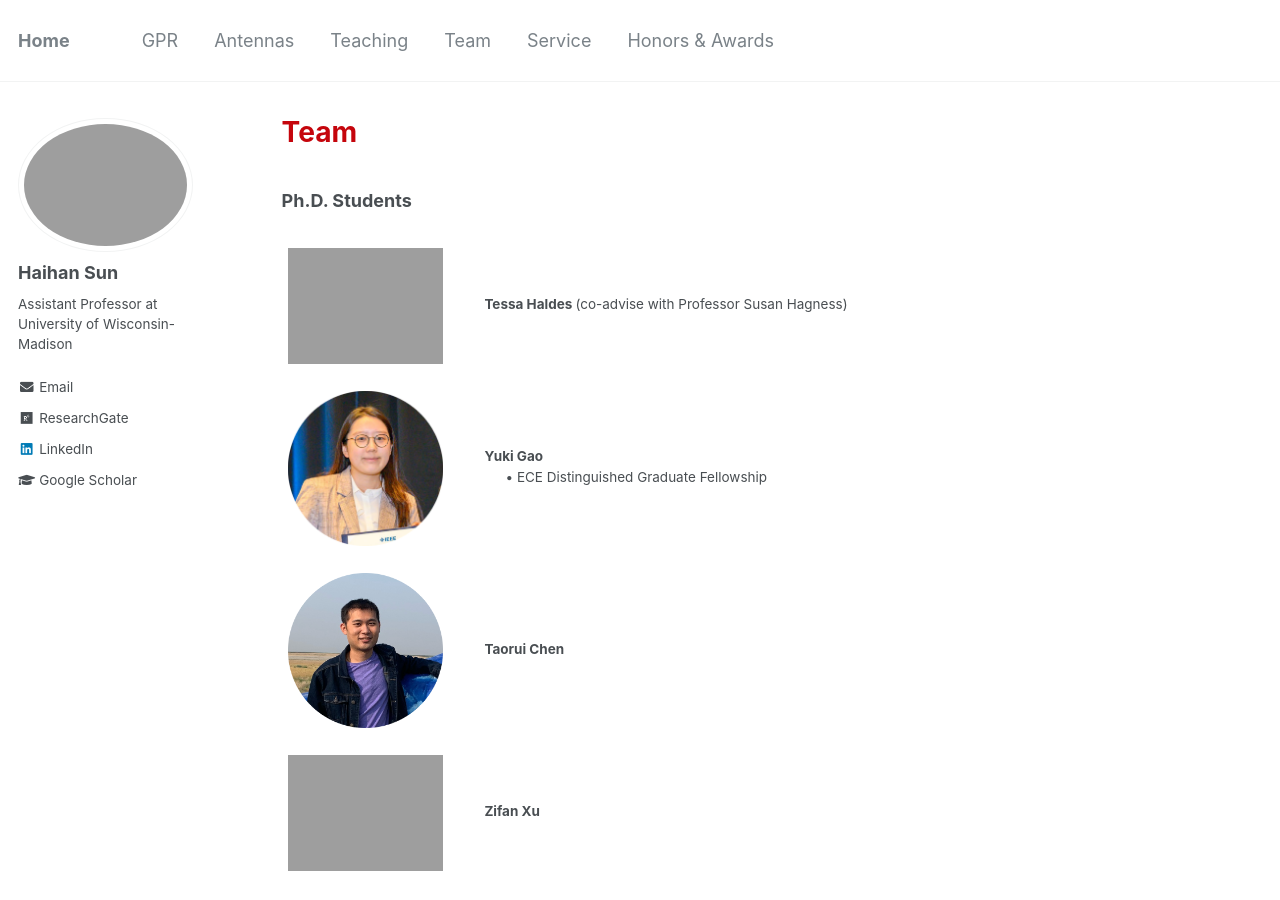
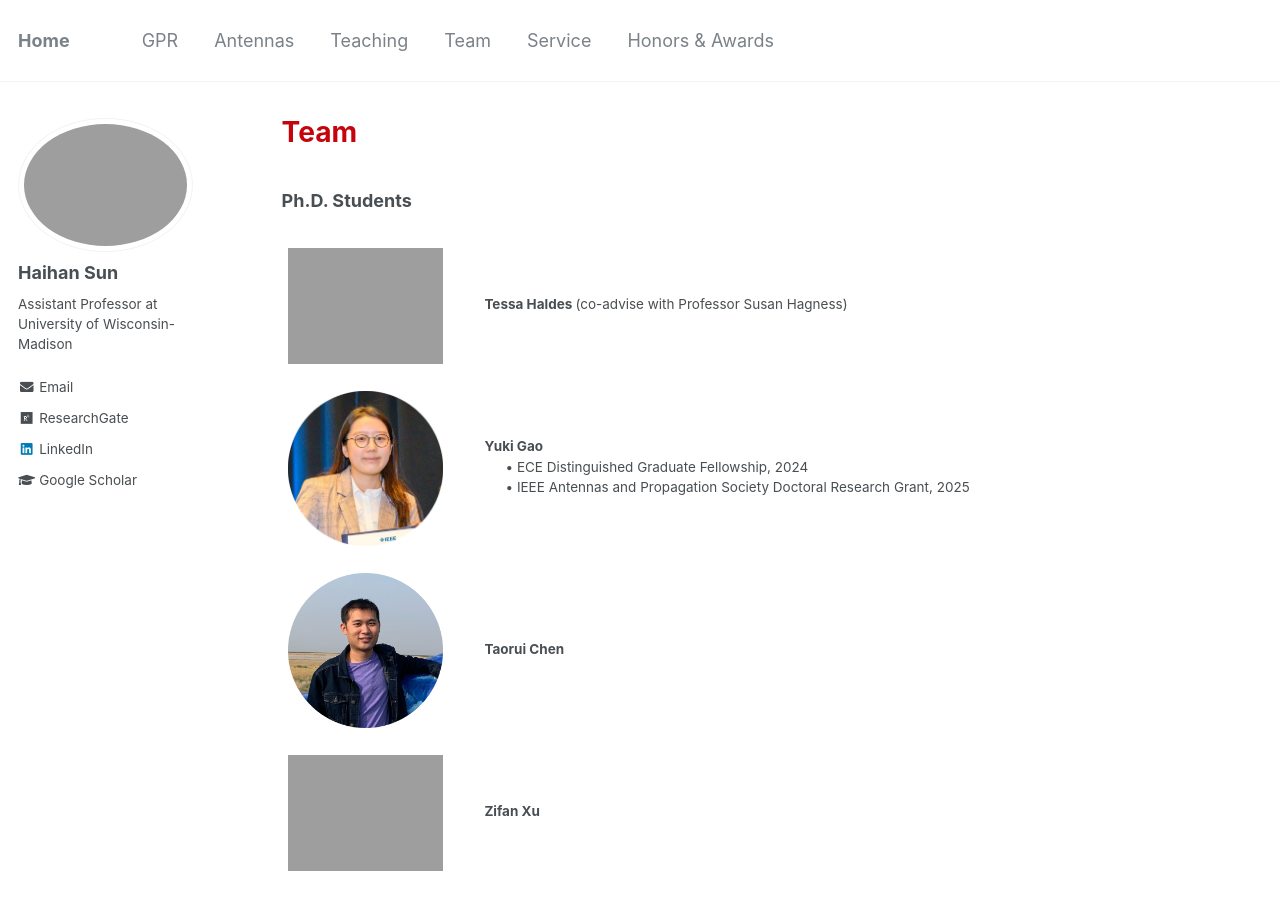
Before and after one commit to Haihan-Sun/Haihan-Sun.github.io, a Jekyll site: the page built from _pages/group.html, in a window 1280 px wide and 900 px high. Built offline with Jekyll 4.4.1, drawn with Linux system fonts in a browser that asks for light colours.

Commit message:
Update group.html

```diff
--- a/_pages/group.html
+++ b/_pages/group.html
@@ -30,7 +30,8 @@ author_profile: true
       <img src="https://haihan-sun.github.io/_pages/images/Yuki.png" width="155" >&nbsp;
     </td>
   <td align="left"><p><b>Yuki Gao </b> <br />
-   &ensp; &ensp;   &#x2022; ECE Distinguished Graduate Fellowship <br>
+   &ensp; &ensp;   &#x2022; ECE Distinguished Graduate Fellowship, 2024 <br>
+   &ensp; &ensp;   &#x2022; IEEE Antennas and Propagation Society Doctoral Research Grant, 2025 <br>
     </td>
  </tr>
 </table>
```
